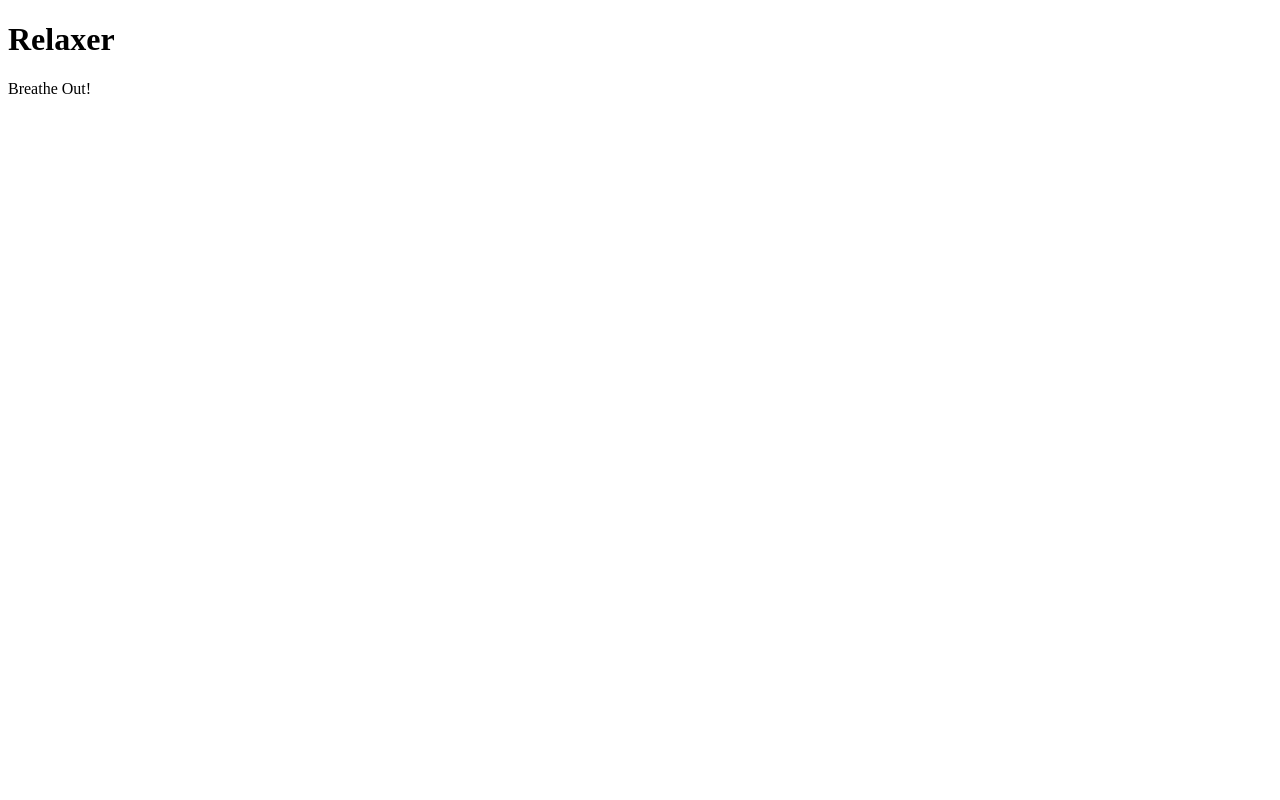
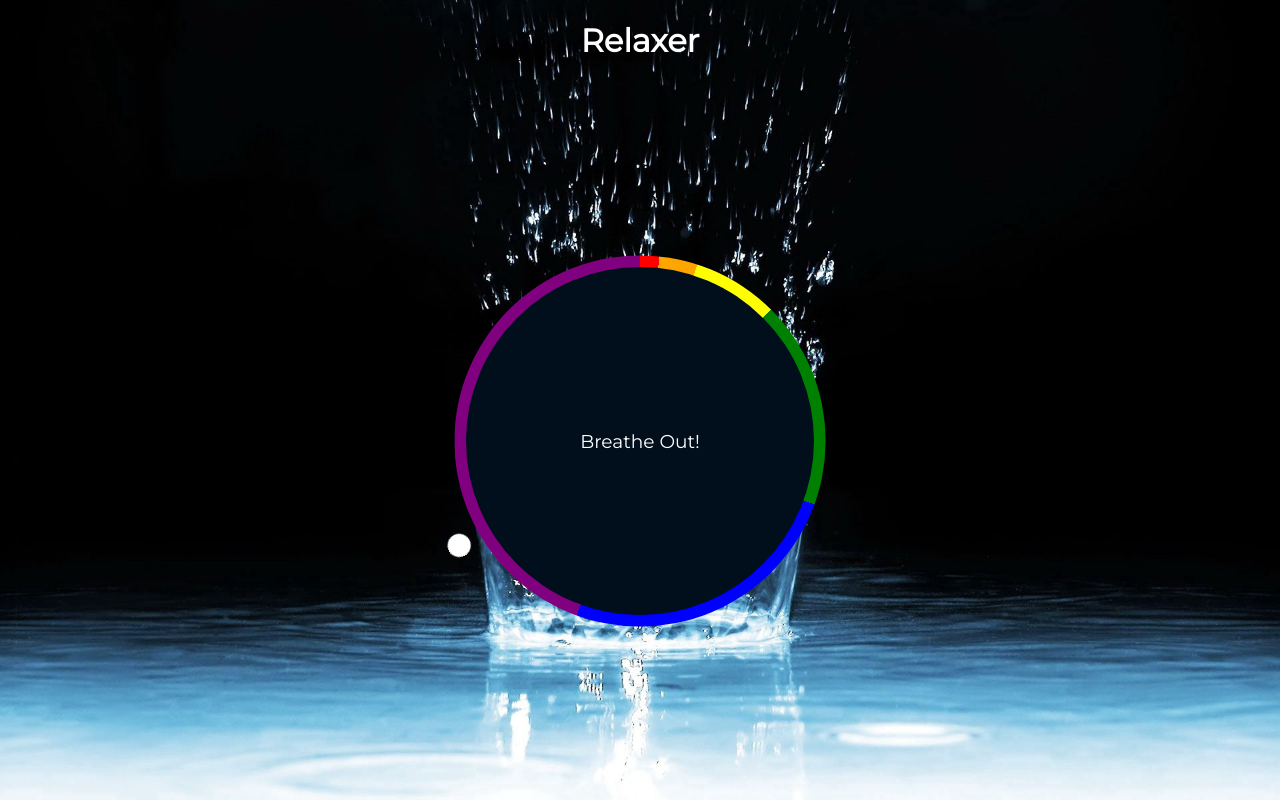
Before and after one commit to aindriu80/breatheRelaxApp, a plain HTML site: page index.html in a window 1280 px wide. Drawn offline with Linux system fonts and the light colour scheme.

Commit message:
Complete - not working with Firefox

```diff
--- a/index.html
+++ b/index.html
@@ -4,7 +4,7 @@
 <head>
     <meta charset="UTF-8">
     <meta name="viewport" content="width=device-width, initial-scale=1.0">
-    <link href="resources/css/style.css" rel="stylesheet" type="text/css">
+    <link href="/resources/css/style.css" rel="stylesheet" type="text/css">
     <title>Breathe and Relax App</title>
 </head>
 
@@ -19,8 +19,8 @@
         <div class="pointer-container">
             <div class="pointer"></div>
         </div>
+        <div class="gradient-circle"></div>
 
-        <div class="gradient-circle"></div>
 
     </div>
     <script src="/resources/js/script.js "></script>
--- a/resources/css/style.css
+++ b/resources/css/style.css
@@ -0,0 +1,113 @@
+@import url('https://fonts.googleapis.com/css?family=Montserrat&display=swap');
+
+* {
+    box-sizing: border-box;
+}
+
+body {
+    background: #224941 url('/resources/img/water.jpg') no-repeat center center/cover;
+    color: #fff;
+    font-family: 'Montserrat', sans-serif;
+    min-height: 100vh;
+    overflow: hidden;
+    display: flex;
+    flex-direction: column;
+    align-items: center;
+    margin: 0;
+}
+
+.container {
+    display: flex;
+    align-items: center;
+    justify-content: center;
+    height: 300px;
+    width: 300px;
+    margin: auto;
+    position: relative;
+    transform: scale(1);
+}
+
+.gradient-circle {
+    /* background: conic-gradient (#55b7a4 0%,
+            #4ca493 40%,
+            #fff 45%,
+            #fff 60%,
+            #336d62 65%,
+            #2a5b52 100%); */
+    background: conic-gradient(red 6deg, orange 6deg 18deg, yellow 18deg 45deg, green 45deg 110deg, blue 110deg 200deg, purple 200deg);
+    height: 320px;
+    width: 320px;
+    position: absolute;
+    top: -10px;
+    left: -10px;
+    z-index: -2;
+    border-radius: 50%;
+}
+
+.circle {
+    background-color: #010f1c;
+    height: 100%;
+    width: 100%;
+    position: absolute;
+    top: 0;
+    left: 0;
+    z-index: -1;
+    border-radius: 50%;
+}
+
+.pointer-container {
+    position: absolute;
+    top: -40px;
+    left: 140px;
+    width: 20px;
+    height: 190px;
+
+    animation: rotate 7.5s linear forwards infinite;
+    transform-origin: bottom center;
+}
+
+.pointer {
+    background-color: #fff;
+    border-radius: 50%;
+    height: 20px;
+    width: 20px;
+    display: block;
+}
+
+.container.grow {
+    animation: grow 3s linear forwards
+}
+
+.container.shrink {
+    animation: shrink 3s linear forwards
+}
+
+@keyframes rotate {
+    from {
+        transform: rotate(0deg);
+    }
+
+    to {
+        transform: rotate(360deg);
+    }
+}
+
+@keyframes grow {
+    from {
+        transform: scale(1);
+    }
+
+    to {
+        transform: scale(1.2);
+    }
+}
+
+@keyframes shrink {
+    from {
+        transform: scale(1.2);
+    }
+
+    to {
+        transform: scale(1);
+    }
+}
--- a/resources/js/script.js
+++ b/resources/js/script.js
@@ -9,7 +9,7 @@ breatheAnimation()
 
 function breatheAnimation() {
     text.innerHTML = 'Breathe In!'
-    container.className = 'conatiner grow'
+    container.className = 'container grow'
 
     setTimeout(() => {
         text.innerText = 'Hold'
```
